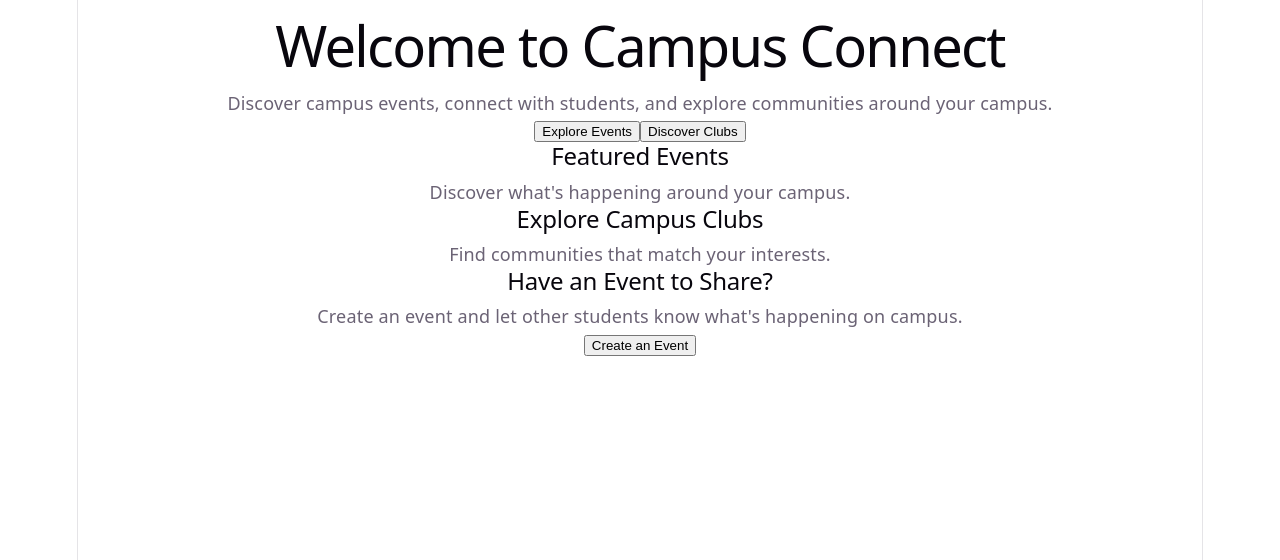
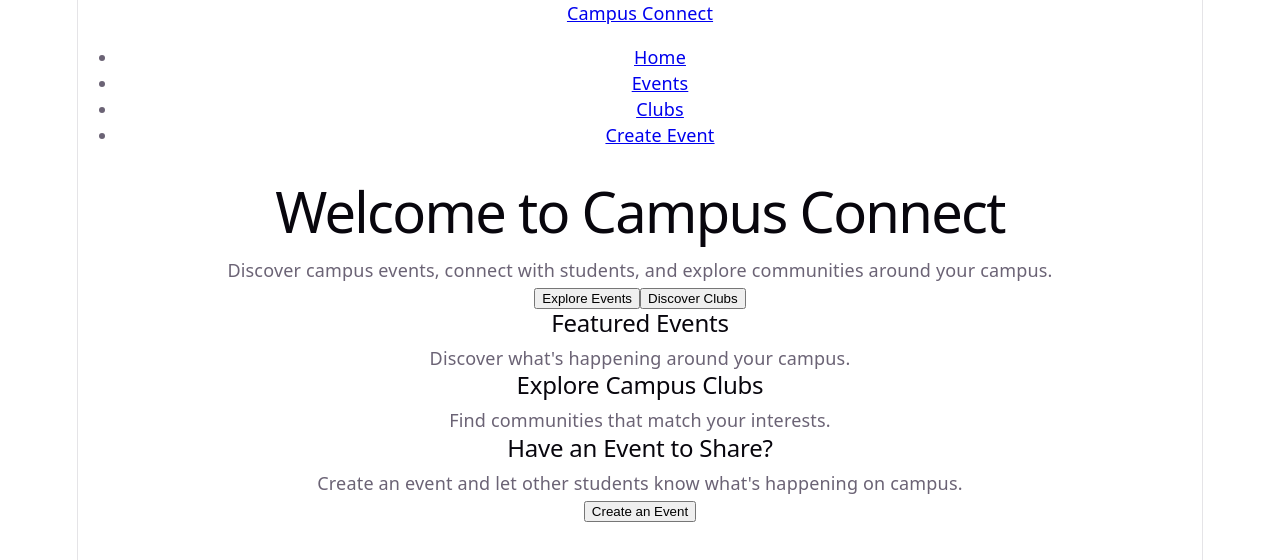
Before and after one commit to junekwamboka252/campus-connect, a React (Vite) app: page / in a window 1280 px wide. Shown: the top 560 px of the page. Built offline with nearby package versions, Linux system fonts and the light colour scheme.

Commit message:
Intergrated the navbar

```diff
--- a/src/App.jsx
+++ b/src/App.jsx
@@ -1,5 +1,5 @@
-
 import { Routes, Route } from 'react-router-dom'
+import Navbar from './components/Navbar'
 
 import Home from './pages/Home'
 import Events from './pages/Events'
@@ -10,6 +10,9 @@ import ClubDetails from './pages/ClubDetails'
 
 function App() {
   return (
+    <>
+      <Navbar />
+
       <Routes>
         <Route path="/" element={<Home />} />
         <Route path="/events" element={<Events />} />
@@ -18,6 +21,7 @@ function App() {
         <Route path="/clubs" element={<Clubs />} />
         <Route path="/clubs/:id" element={<ClubDetails />} />
       </Routes>
+    </>
   )
 }
 
```
Lines whose indentation alone changed are shown as unchanged.
